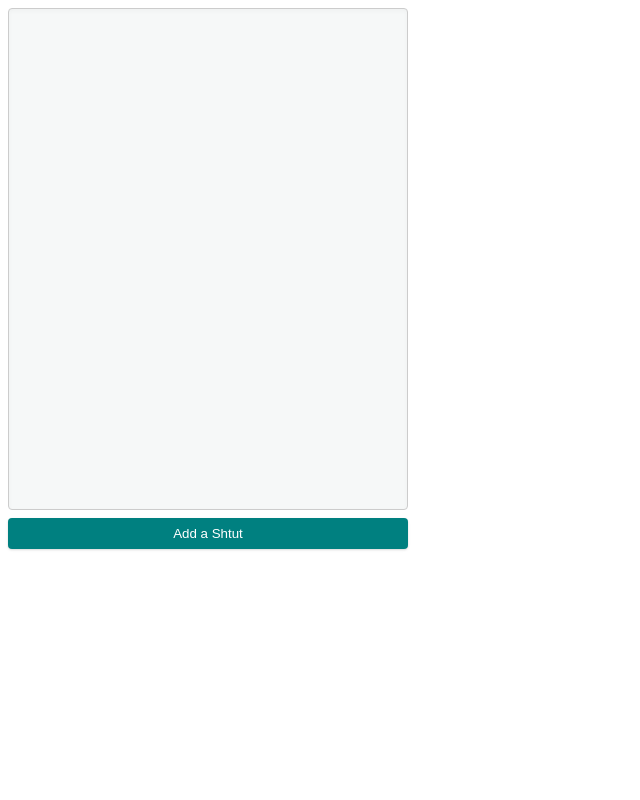
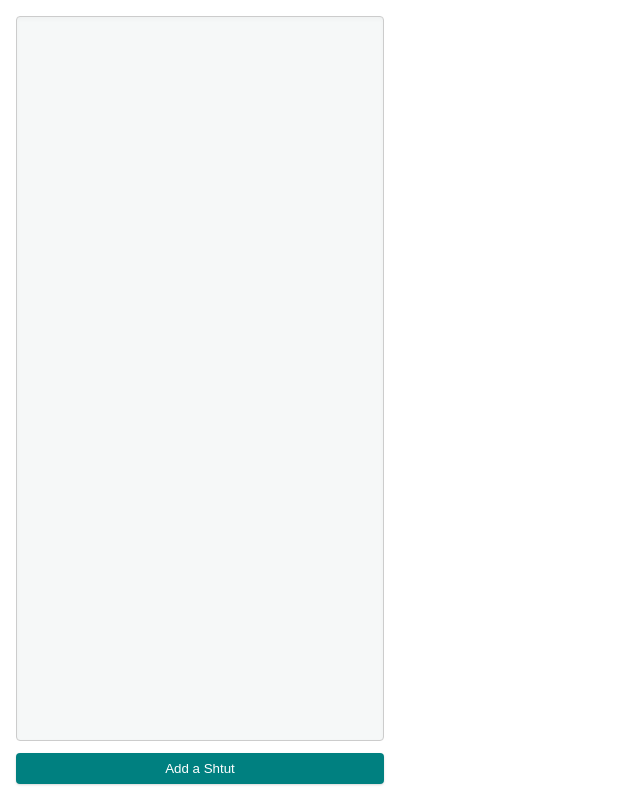
Before and after one commit to nitasn/oz-ai-scrollview, a React (Vite) app: page / in a window 1280 px wide. Shown: the whole page, without its empty margins (0-640 px from the left). Built offline with nearby package versions, Linux system fonts and the light colour scheme.

Commit message:
layout fixes

```diff
--- a/src/AiScrollView/AiScrollView.module.css
+++ b/src/AiScrollView/AiScrollView.module.css
@@ -7,7 +7,7 @@
   border: 1px solid #ccc;
   border-radius: 4px;
 
-  height: 500px;
+  flex-grow: 1;
 
   background-color: rgb(246, 248, 248);
   box-shadow: rgba(0, 0, 0, 0.03) 0px 2px 4px 0px inset;
--- a/src/App/App.module.css
+++ b/src/App/App.module.css
@@ -1,9 +1,11 @@
 .app {
-  min-height: 100%;
+  min-height: 100vh;
 
-  width: 400px;
+  max-width: 400px;
   display: flex;
   flex-direction: column;
   align-items: stretch;
-  gap: 8px;
+  gap: 12px;
+
+  padding: 16px;
 }
--- a/src/global.css
+++ b/src/global.css
@@ -1,3 +1,7 @@
+*, *::before, *::after {
+  box-sizing: border-box;
+}
+
 html,
 body {
   margin: 0;
--- a/src/main.tsx
+++ b/src/main.tsx
@@ -1,5 +1,6 @@
 import { createRoot } from "react-dom/client";
 import App from "./App/App.tsx";
+import "./global.css";
 
 const rootDiv = document.getElementById("root")!;
 
```
